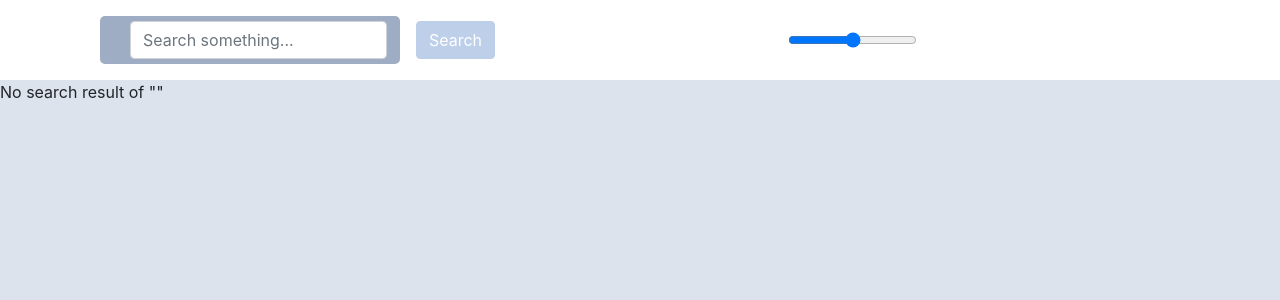
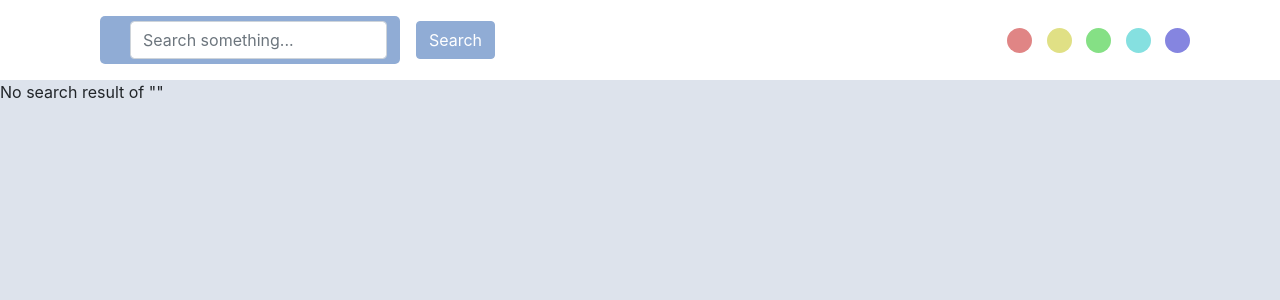
Before and after one commit to RalXYZ/meow-search, a Django app: template search/templates/search/index.html in a window 1280 px wide. Shown: the top 300 px of the page. Run offline with Django 3.2, Linux system fonts and the light colour scheme; the template is opened without the code that fills it, so the values that code supplies are empty; some libraries are stand-ins or nearby versions.

Commit message:
Add theme changing buttons

```diff
--- a/search/static/css/main.css
+++ b/search/static/css/main.css
@@ -1,12 +1,13 @@
 :root {
-    --main-hue: 216;  /* 216 */
-    --background: hsl(var(--main-hue),28.3%,89.6%);
-    --card-background: hsl(var(--main-hue),52.4%,95.9%);
-    --button-normal: hsl(var(--main-hue),51.2%,83.1%);
-    --border: hsl(var(--main-hue),24.4%,69.4%);
-    --result-subtitle: hsl(var(--main-hue),33.3%,60%);
-    --result-title: hsl(var(--main-hue),20.6%,40%);
-    --result-text: hsl(var(--main-hue),11.4%,51.8%);
+    --main-hue: 216;
+    --background: hsl(var(--main-hue), 28.3%, 89.6%);
+    --card-background: hsl(var(--main-hue), 52.4%, 95.9%);
+    --button-normal: hsl(var(--main-hue), 45%, 70%);
+    --button-hover: hsl(var(--main-hue), 65%, 70%);
+    --border: hsl(var(--main-hue), 24.4%, 69.4%);
+    --result-subtitle: hsl(var(--main-hue), 33.3%, 60%);
+    --result-title: hsl(var(--main-hue), 20.6%, 40%);
+    --result-text: hsl(var(--main-hue), 11.4%, 51.8%);
 }
 body {
     background-color: var(--background)!important;
@@ -37,8 +38,34 @@ form div button {
 }
 
 #search-bar {
-    background-color: var(--border)!important;
+    background-color: var(--button-normal)!important;
     border-radius: 5px;
+}
+
+.theme-hue-btn {
+    height: 25px;
+    width: 25px;
+    border-radius: 50%;
+    border: transparent;
+    -webkit-appearance: none;
+    outline: 0!important;
+    margin: 5px;
+}
+
+#theme-hue-btn-0 {
+    background-color: hsl(0, 60%, 70%);
+}
+#theme-hue-btn-1 {
+    background-color: hsl(60, 60%, 70%);
+}
+#theme-hue-btn-2 {
+    background-color: hsl(120, 60%, 70%);
+}
+#theme-hue-btn-3 {
+    background-color: hsl(180, 60%, 70%);
+}
+#theme-hue-btn-4 {
+    background-color: hsl(240, 60%, 70%);
 }
 
 .title-bar {
@@ -60,14 +87,12 @@ form div button {
     padding: 20px 0;
 }
 
-
-
 .t-hover-shadow {
     transition: transform .2s ease-in-out, box-shadow .2s cubic-bezier(.47, 0, .745, .715), border .2s linear .1s;
 }
 
 .t-hover-shadow:hover {
     box-shadow: 2px 2px 7px var(--result-subtitle);
-    background-color: var(--result-text)!important;
-    border-color: var(--result-text)!important;
+    background-color: var(--button-hover)!important;
+    border-color: var(--button-hover)!important;
 }
--- /dev/null
+++ b/search/static/js/init.js
@@ -0,0 +1,5 @@
+if (localStorage.getItem('themeHue') == null) {
+    localStorage.setItem('themeHue', '216');
+}
+
+document.documentElement.style.setProperty('--main-hue', Number(localStorage.getItem('themeHue')));
--- a/search/static/js/search.js
+++ b/search/static/js/search.js
@@ -9,8 +9,3 @@ window.onload = () => {
         })
     })
 }
-
-function changeTheme() {
-    hue = document.getElementById("theme-range").value;
-    document.documentElement.style.setProperty('--main-hue', hue);
-}
--- /dev/null
+++ b/search/static/js/theme.js
@@ -0,0 +1,31 @@
+document.getElementById("theme-hue-btn-0").onclick = () => {
+    let hue = 0;
+    document.documentElement.style.setProperty('--main-hue', hue);
+    localStorage.setItem('themeHue', hue.toString());
+}
+document.getElementById("theme-hue-btn-1").onclick = () => {
+    let hue = 60;
+    document.documentElement.style.setProperty('--main-hue', hue);
+    localStorage.setItem('themeHue', hue.toString());
+}
+document.getElementById("theme-hue-btn-2").onclick = () => {
+    let hue = 120;
+    document.documentElement.style.setProperty('--main-hue', hue);
+    localStorage.setItem('themeHue', hue.toString());
+}
+document.getElementById("theme-hue-btn-3").onclick = () => {
+    let hue = 180;
+    document.documentElement.style.setProperty('--main-hue', hue);
+    localStorage.setItem('themeHue', hue.toString());
+}
+document.getElementById("theme-hue-btn-4").onclick = () => {
+    let hue = 240;
+    document.documentElement.style.setProperty('--main-hue', hue);
+    localStorage.setItem('themeHue', hue.toString());
+}
+
+function changeTheme() {
+    hue = document.getElementById("theme-range").value;
+    document.documentElement.style.setProperty('--main-hue', hue);
+    localStorage.setItem('themeHue', hue.toString());
+}
--- a/search/templates/article/index.html
+++ b/search/templates/article/index.html
@@ -8,6 +8,7 @@
     <link rel="stylesheet" href="{% static "homepage/css/Navigation-Clean.css" %}">
     <link rel="stylesheet" href="{% static "homepage/css/styles.css" %}">
     <title>{{ result.title }}</title>
+    <script src="{% static "js/init.js" %}"></script>
 </head>
 <body>
     <div style="margin: 20px 100px; max-width: 1000px">
--- a/search/templates/search/index.html
+++ b/search/templates/search/index.html
@@ -8,6 +8,7 @@
     <link rel="stylesheet" href="{% static "homepage/css/Navigation-Clean.css" %}">
     <link rel="stylesheet" href="{% static "homepage/css/styles.css" %}">
     <title>{{ keyword }} - Meow Search</title>
+    <script src="{% static "js/init.js" %}"></script>
 </head>
 
 <body>
@@ -22,7 +23,14 @@
                     <button type="submit" class="btn btn-primary my-2 my-sm-0 t-hover-shadow">Search</button>
                 </div>
             </form>
-            <input type="range" id="theme-range" name="theme" min="0" max="360" step="1" onmousemove="changeTheme()"/><span id="changeTheme"></span>
+            <!--<input type="range" id="theme-range" name="theme" min="0" max="360" step="60" onmousedown="changeTheme()"/>-->
+            <div>
+                <button class="theme-hue-btn" id="theme-hue-btn-0"></button>
+                <button class="theme-hue-btn" id="theme-hue-btn-1"></button>
+                <button class="theme-hue-btn" id="theme-hue-btn-2"></button>
+                <button class="theme-hue-btn" id="theme-hue-btn-3"></button>
+                <button class="theme-hue-btn" id="theme-hue-btn-4"></button>
+            </div>
         </div>
     </nav>
 
@@ -46,6 +54,7 @@
         {% endif %}
     {% endif %}
 
+    <script src="{% static "js/theme.js" %}"></script>
     <script src="{% static "js/search.js" %}"></script>
 </body>
 </html>
```
Also changed, not shown: search/templates/homepage/index.html (+9 -0 lines).
